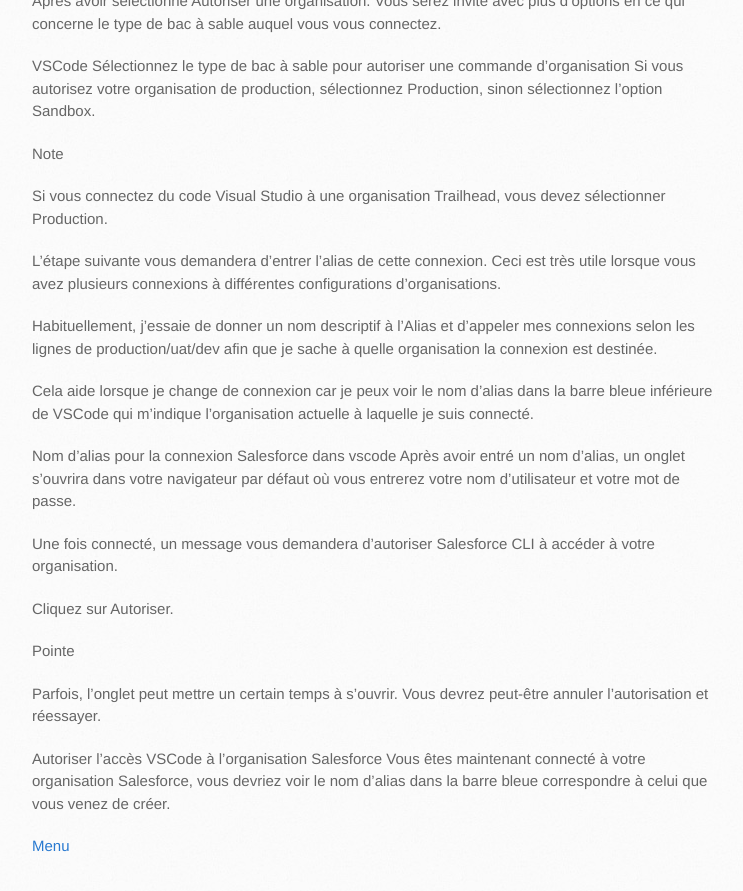
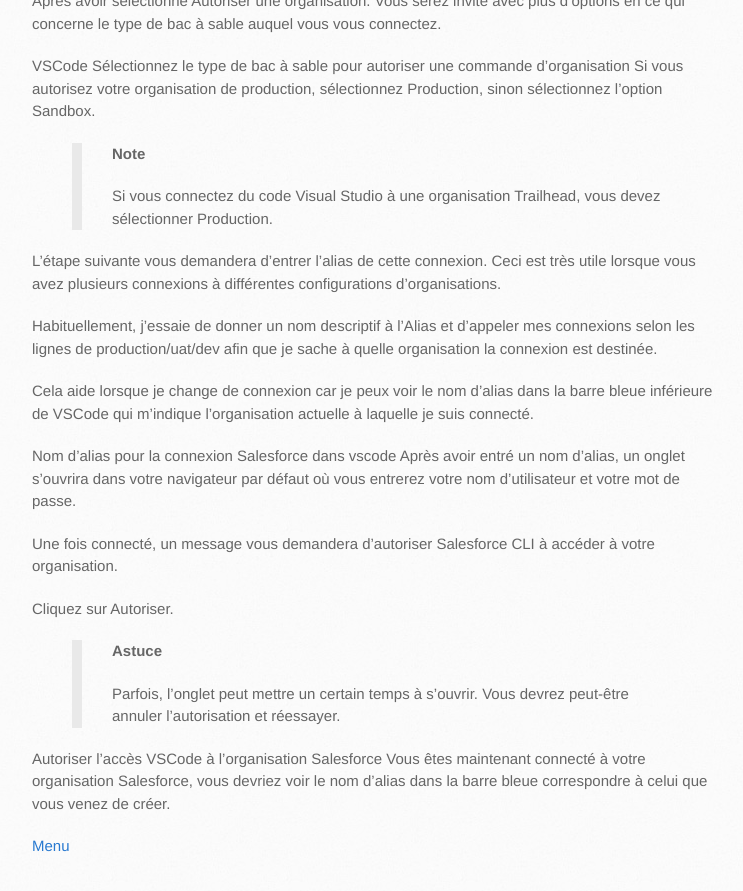
Before and after one commit to VISEO-Aix-Salesforce/git-learning, a Jekyll site: the page built from pages/Sandbox.md, in a window 1280 px wide and 900 px high, scrolled down 1346 px. Shown: the top 891 px of the window, without its empty margins (138-881 px from the left). Built offline with Jekyll 4.4.1, drawn with Linux system fonts in a browser that asks for light colours.

Commit message:
Update Sandbox.md

```diff
--- a/pages/Sandbox.md
+++ b/pages/Sandbox.md
@@ -41,9 +41,9 @@ Après avoir sélectionné Autoriser une organisation. Vous serez invité avec p
 VSCode Sélectionnez le type de bac à sable pour autoriser une commande d'organisation
 Si vous autorisez votre organisation de production, sélectionnez Production, sinon sélectionnez l'option Sandbox.
 
-Note
-
-Si vous connectez du code Visual Studio à une organisation Trailhead, vous devez sélectionner Production.
+> **Note**
+>
+> Si vous connectez du code Visual Studio à une organisation Trailhead, vous devez sélectionner Production.
 
 
 L'étape suivante vous demandera d'entrer l'alias de cette connexion. Ceci est très utile lorsque vous avez plusieurs connexions à différentes configurations d'organisations.
@@ -59,9 +59,9 @@ Une fois connecté, un message vous demandera d'autoriser Salesforce CLI à acc
 
 Cliquez sur Autoriser.
 
-Pointe
-
-Parfois, l'onglet peut mettre un certain temps à s'ouvrir. Vous devrez peut-être annuler l'autorisation et réessayer.
+> **Astuce**
+>
+> Parfois, l'onglet peut mettre un certain temps à s'ouvrir. Vous devrez peut-être annuler l'autorisation et réessayer.
 
 
 Autoriser l'accès VSCode à l'organisation Salesforce
```
